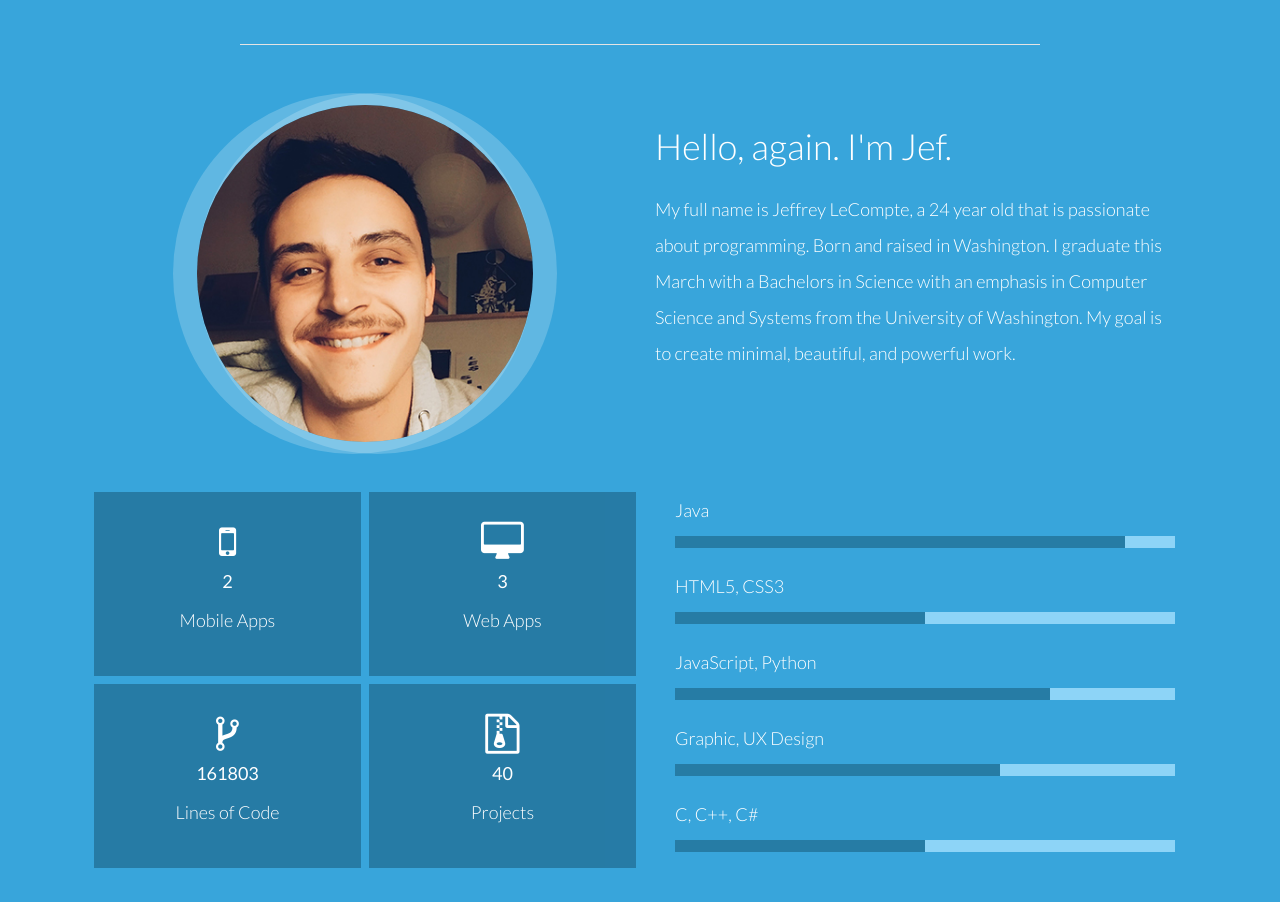
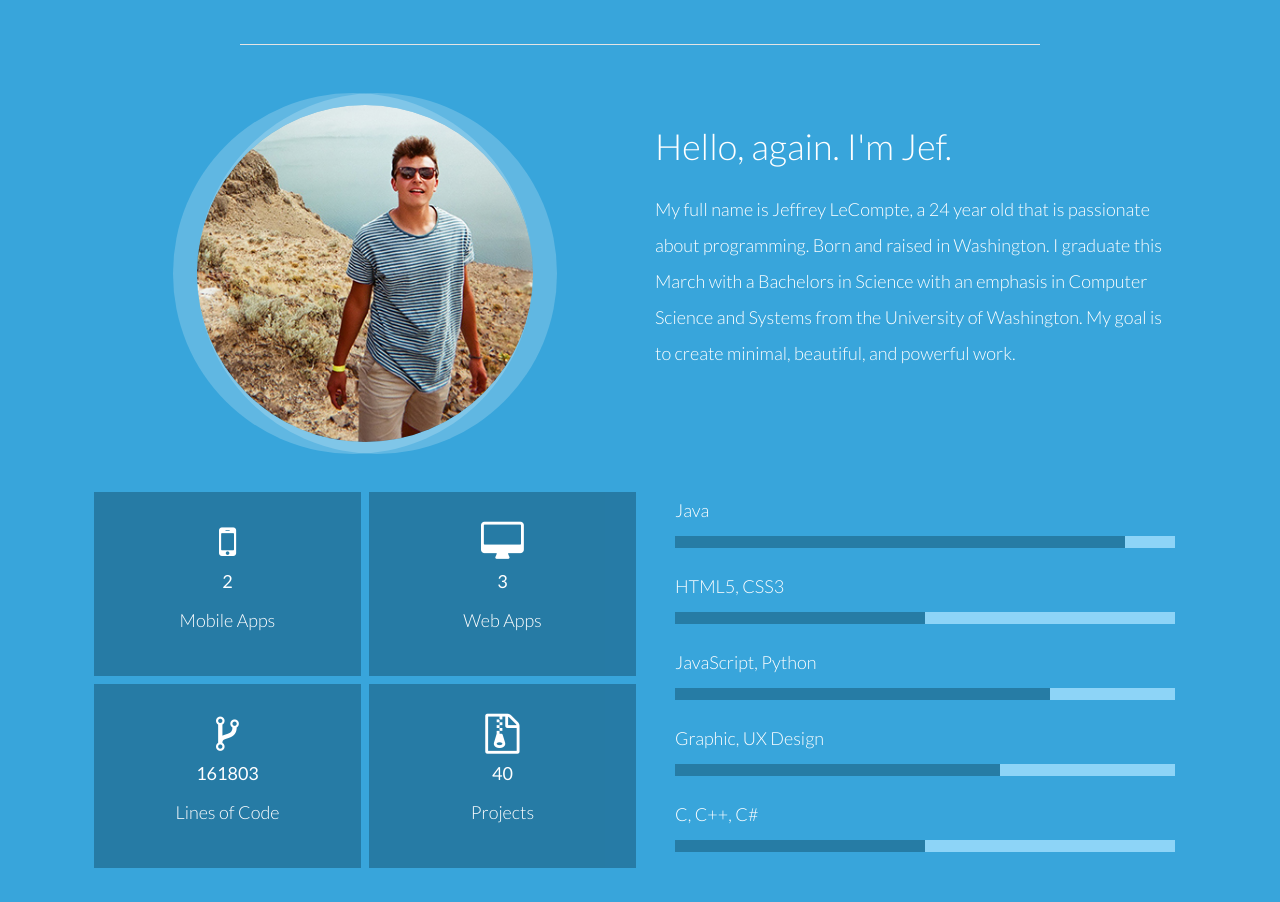
Before and after one commit to hijxf/hijxf.github.io, a plain HTML site: page index.html in a window 1280 px wide. Shown: the part 1849-2751 px from the top of the page. Drawn offline with nearby package versions, Linux system fonts and the light colour scheme.

Commit message:
update: added different picture

```diff
--- a/index.html
+++ b/index.html
@@ -182,7 +182,7 @@
 
 		<div class="row">
 			<div class="col-sm-4 col-sm-offset-1 scrollimation fade-right in">
-				<img class="img-responsive img-circle img-center" src="img/about.jpg" alt="">
+				<img class="img-responsive img-circle img-center" src="img/about2.jpg" alt="">
 			</div>
 			<div class="col-sm-6 col-sm-offset-1 scrollimation fade-left in">
 				<h1>Hello, again. I'm Jef.</h1>
```
Also changed, not shown: img/about2.JPG (added).
